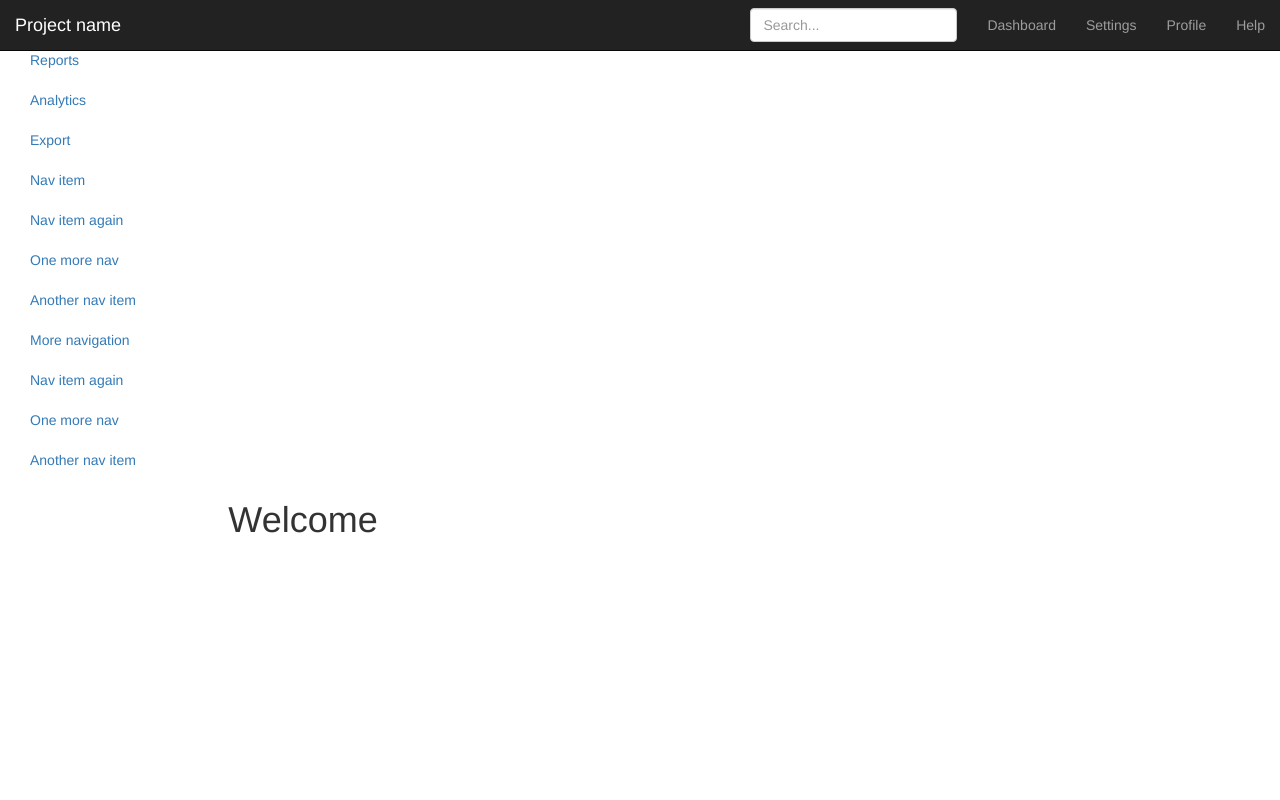
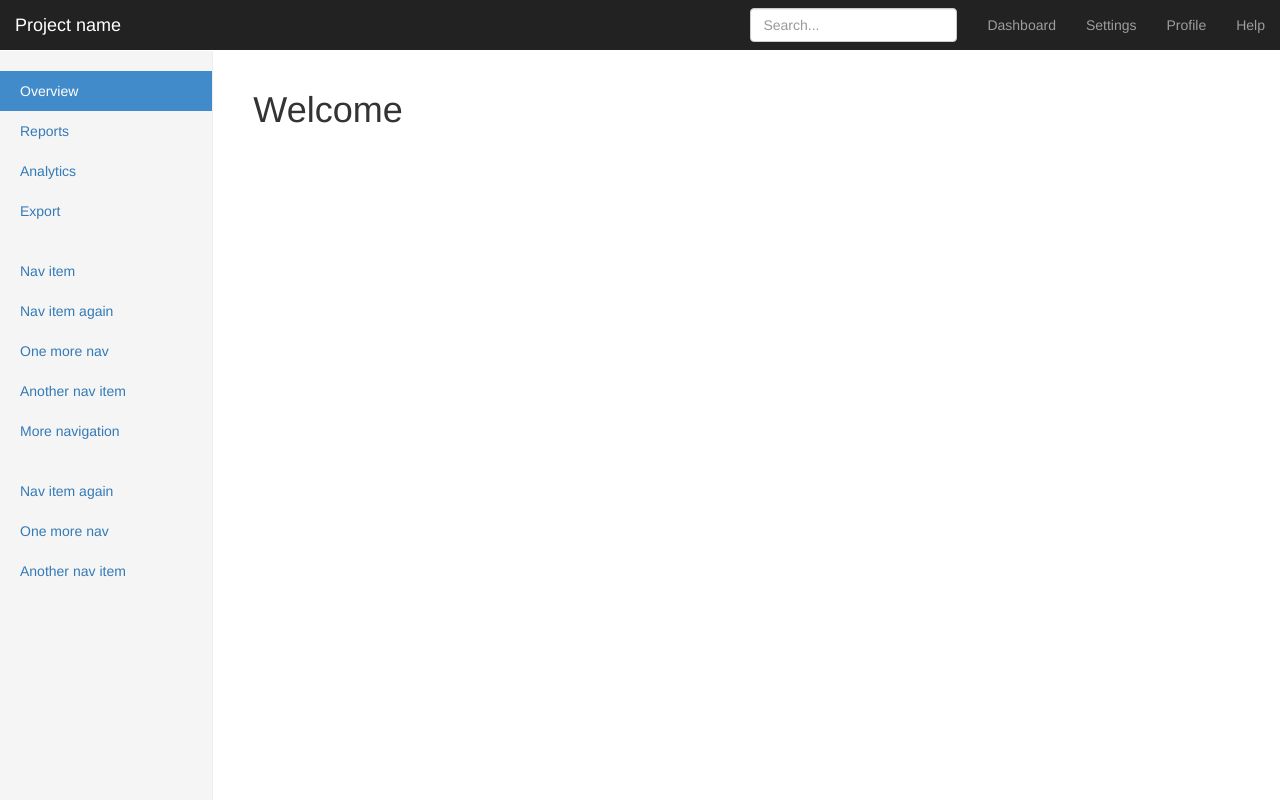
Before and after one commit to chen-bai/WebDevSpring2016, a website: page public/assignment/home.html in a window 1280 px wide. Drawn offline with nearby package versions, Linux system fonts and the light colour scheme.

Commit message:
Copied the dashboard.css

```diff
--- /dev/null
+++ b/public/assignment/css/dashboard.css
@@ -0,0 +1,105 @@
+/*
+ * Base structure
+ */
+
+/* Move down content because we have a fixed navbar that is 50px tall */
+body {
+    padding-top: 50px;
+}
+
+
+/*
+ * Global add-ons
+ */
+
+.sub-header {
+    padding-bottom: 10px;
+    border-bottom: 1px solid #eee;
+}
+
+/*
+ * Top navigation
+ * Hide default border to remove 1px line.
+ */
+.navbar-fixed-top {
+    border: 0;
+}
+
+/*
+ * Sidebar
+ */
+
+/* Hide for mobile, show later */
+.sidebar {
+    display: none;
+}
+@media (min-width: 768px) {
+    .sidebar {
+        position: fixed;
+        top: 51px;
+        bottom: 0;
+        left: 0;
+        z-index: 1000;
+        display: block;
+        padding: 20px;
+        overflow-x: hidden;
+        overflow-y: auto; /* Scrollable contents if viewport is shorter than content. */
+        background-color: #f5f5f5;
+        border-right: 1px solid #eee;
+    }
+}
+
+/* Sidebar navigation */
+.nav-sidebar {
+    margin-right: -21px; /* 20px padding + 1px border */
+    margin-bottom: 20px;
+    margin-left: -20px;
+}
+.nav-sidebar > li > a {
+    padding-right: 20px;
+    padding-left: 20px;
+}
+.nav-sidebar > .active > a,
+.nav-sidebar > .active > a:hover,
+.nav-sidebar > .active > a:focus {
+    color: #fff;
+    background-color: #428bca;
+}
+
+
+/*
+ * Main content
+ */
+
+.main {
+    padding: 20px;
+}
+@media (min-width: 768px) {
+    .main {
+        padding-right: 40px;
+        padding-left: 40px;
+    }
+}
+.main .page-header {
+    margin-top: 0;
+}
+
+
+/*
+ * Placeholder dashboard ideas
+ */
+
+.placeholders {
+    margin-bottom: 30px;
+    text-align: center;
+}
+.placeholders h4 {
+    margin-bottom: 0;
+}
+.placeholder {
+    margin-bottom: 20px;
+}
+.placeholder img {
+    display: inline-block;
+    border-radius: 50%;
+}
--- a/public/assignment/home.html
+++ b/public/assignment/home.html
@@ -16,7 +16,7 @@
     <link href="../../dist/css/bootstrap.min.css" rel="stylesheet">
 
     <!-- Custom styles for this template -->
-    <link href="dashboard.css" rel="stylesheet">
+    <link href="./css/dashboard.css" rel="stylesheet">
 </head>
 
 <body>
```
